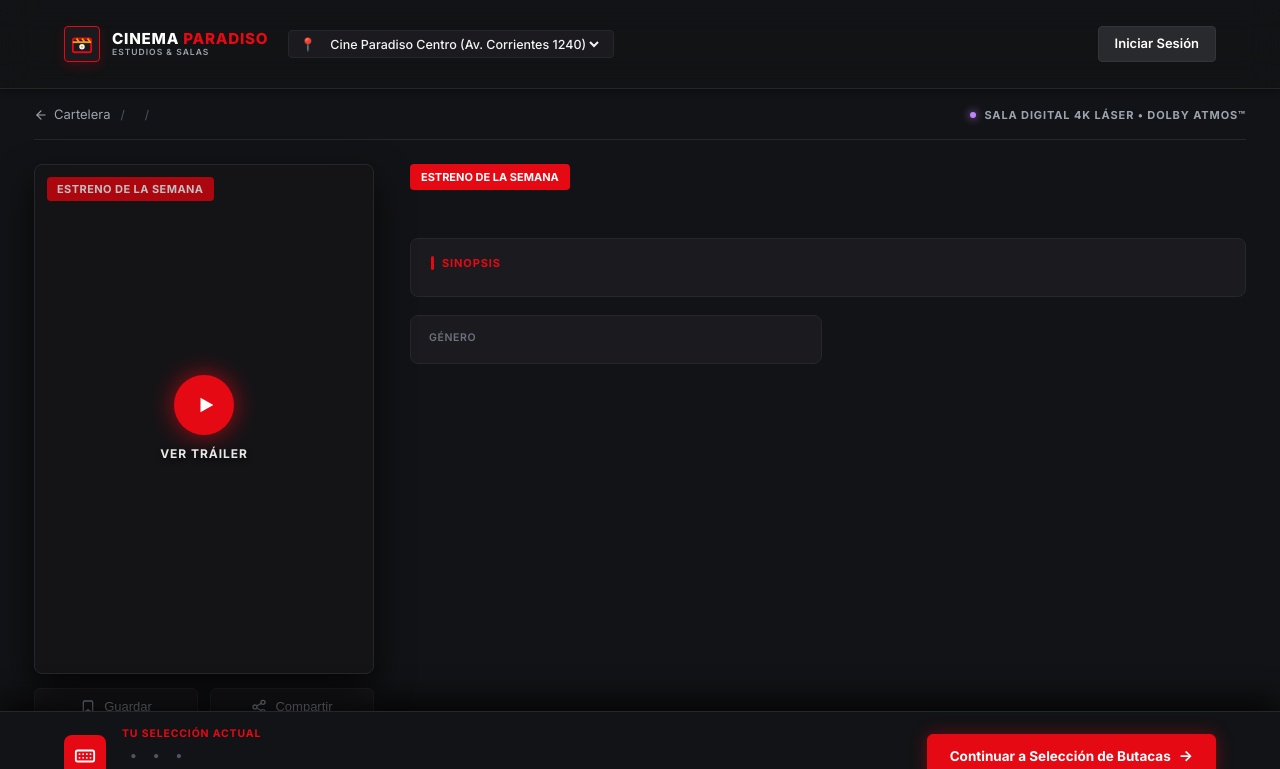
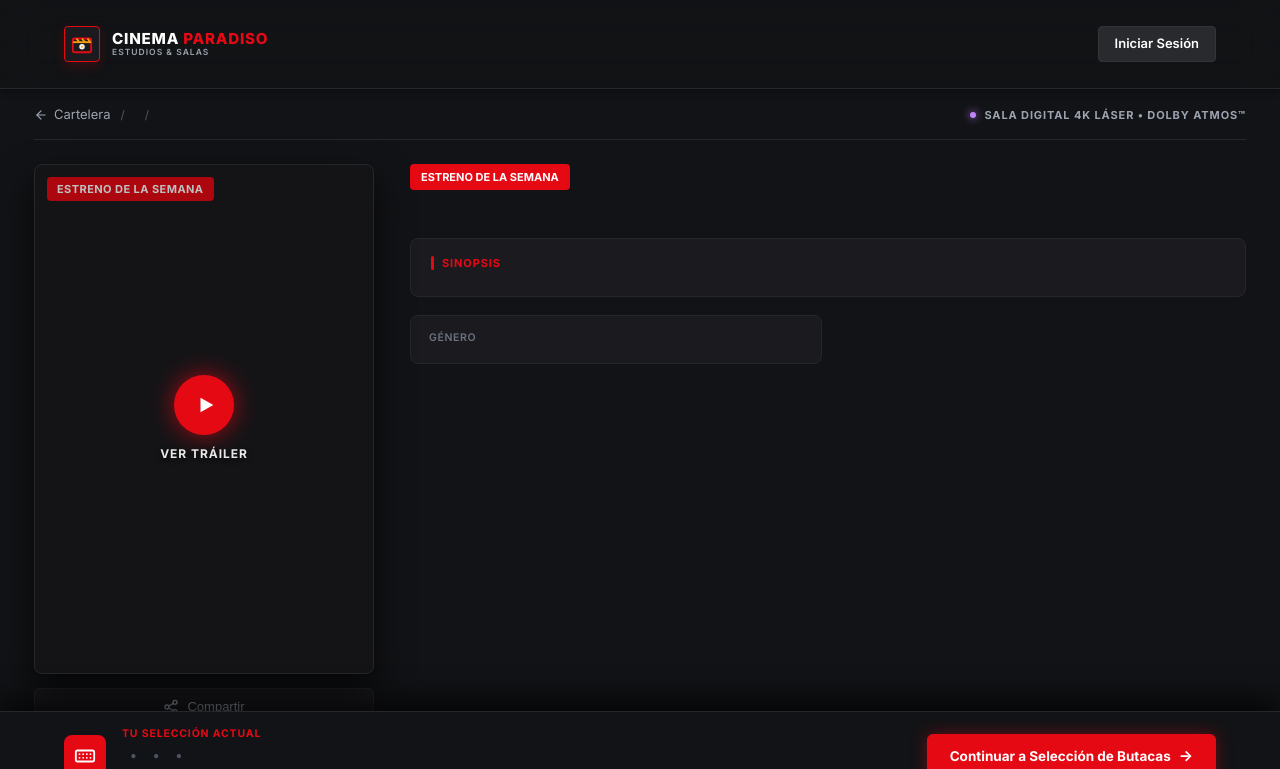
Before and after one commit to fcamporaa/IDS_ProyectoFinal_equipo10, a Flask app: page /peliculas/1 in a window 1280 px wide. Shown: the top 769 px of the page. Run offline with Flask 3, Linux system fonts and the light colour scheme; data that the repository does not hold is empty; parts of the project's set-up code (start-up, migrations or seed data) failed here and were passed over.

Commit message:
se removio botones inutiles

```diff
--- a/frontend/static/css/pages/pelicula_detalle.css
+++ b/frontend/static/css/pages/pelicula_detalle.css
@@ -231,8 +231,7 @@
 /* Botones Guardar / Compartir */
 .poster-actions-row {
     display: grid;
-    grid-template-columns: 1fr 1fr;
-    gap: 12px;
+    grid-template-columns: minmax(0, 1fr);
 }
 
 .btn-poster-action {
--- a/frontend/static/css/pages/perfil_cliente.css
+++ b/frontend/static/css/pages/perfil_cliente.css
@@ -440,8 +440,13 @@
 
 .perfil-data-grid {
     display: grid;
-    grid-template-columns: repeat(2, minmax(0, 1fr));
-    gap: 16px;
+    grid-template-columns: minmax(0, 680px);
+    justify-content: center;
+}
+
+#perfil-datos > .perfil-section-heading {
+    justify-content: center;
+    text-align: center;
 }
 
 .perfil-data-section {
--- a/frontend/templates/components/navbar.html
+++ b/frontend/templates/components/navbar.html
@@ -8,7 +8,7 @@
 <header class="main-header">
     <div class="header-container container">
 
-        <!-- Lado Izquierdo: Marca y Selector de Sede -->
+        <!-- Lado Izquierdo: Marca -->
         <div class="header-brand-group">
             <a href="{{ url_for('home.index') }}" class="brand-link" title="Inicio - Cinema Paradiso">
                 <!-- Isotipo de Claqueta Cinematográfica -->
@@ -27,16 +27,6 @@
                     <span class="brand-tagline">ESTUDIOS &amp; SALAS</span>
                 </div>
             </a>
-
-            <!-- Selector de Complejo Activo (3 sedes reales del proyecto) -->
-            <div class="complex-selector-wrapper">
-                <span class="selector-icon">📍</span>
-                <select class="complex-select" id="complexSelector" aria-label="Seleccionar complejo">
-                    <option value="centro" selected>Cine Paradiso Centro (Av. Corrientes 1240)</option>
-                    <option value="palermo">Cine Paradiso Palermo (Humboldt 1920)</option>
-                    <option value="belgrano">Cine Paradiso Belgrano (Av. Cabildo 2180)</option>
-                </select>
-            </div>
         </div>
 
         <!-- Lado Derecho: Acceso y Sesión -->
--- a/frontend/templates/pelicula_detalle.html
+++ b/frontend/templates/pelicula_detalle.html
@@ -63,14 +63,8 @@
                     </div>
                 </div>
 
-                <!-- Acciones del Póster (Guardar / Compartir) -->
+                <!-- Acción del póster -->
                 <div class="poster-actions-row">
-                    <button type="button" class="btn-poster-action" id="btnGuardarPelicula" title="Guardar en favoritos">
-                        <svg class="icon-action" viewBox="0 0 24 24" width="16" height="16" stroke="currentColor" stroke-width="2" fill="none" stroke-linecap="round" stroke-linejoin="round">
-                            <path d="M19 21l-7-5-7 5V5a2 2 0 0 1 2-2h10a2 2 0 0 1 2 2z"></path>
-                        </svg>
-                        <span>Guardar</span>
-                    </button>
                     <button type="button" class="btn-poster-action" id="btnCompartirPelicula" title="Compartir enlace">
                         <svg class="icon-action" viewBox="0 0 24 24" width="16" height="16" stroke="currentColor" stroke-width="2" fill="none" stroke-linecap="round" stroke-linejoin="round">
                             <circle cx="18" cy="5" r="3"></circle>
```
Also changed, not shown: frontend/templates/client/perfil_cliente.html (+2 -17 lines).
